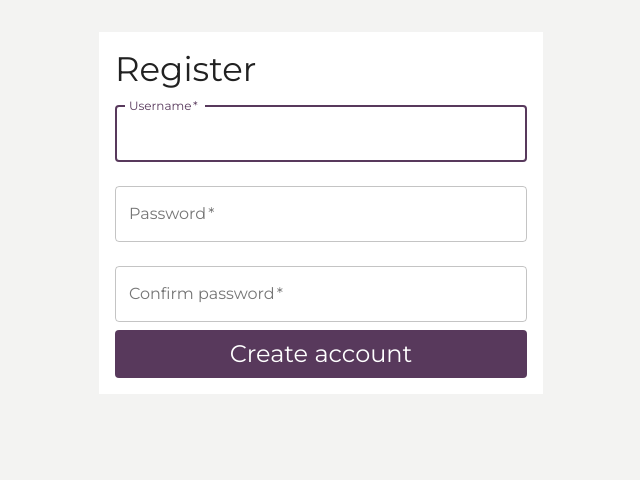
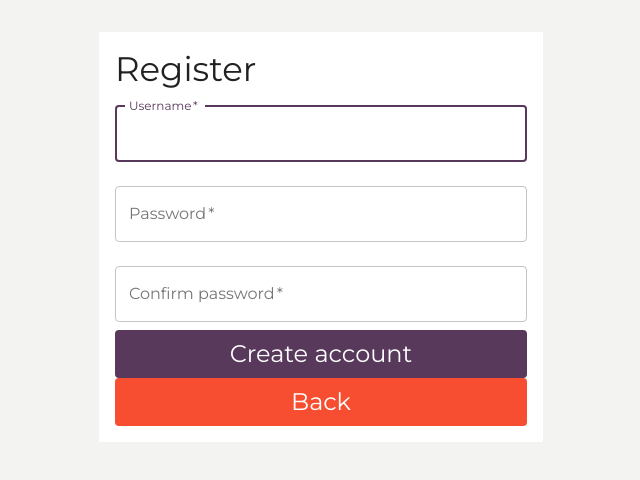
Before and after one commit to johlin5/DH2643, a React app in the folder project/client/: page /register in a window 1280 px wide. Shown: the top 480 px of the page, without its empty margins (319-959 px from the left). Built offline with nearby package versions, Linux system fonts and the light colour scheme.

Commit message:
småfix lol

```diff
--- a/project/client/src/views/profile/ProfilePresenter.tsx
+++ b/project/client/src/views/profile/ProfilePresenter.tsx
@@ -9,6 +9,7 @@ import { useEffect, useState } from "react";
 export type User = {
   biography: string | null;
   firstName: string | null;
+  lastName: string | null;
   id: string | null;
   userName: string | null;
 };
--- a/project/client/src/views/profile/ProfileView.tsx
+++ b/project/client/src/views/profile/ProfileView.tsx
@@ -5,19 +5,17 @@ type ProfileViewProps = { user: UserData | undefined; image: string };
 
 const ProfileView: React.FC<ProfileViewProps> = ({ user, image }) => {
   const classes = useStyles();
+  const { userName, firstName, lastName, biography } = user?.findUserByUserName || {};
 
   return (
     <Container component="main" className={classes.root}>
       <Card>
         <CardHeader
           avatar={<Avatar src={image} style={{ width: "50px", height: "50px", margin: 0 }} />}
-          title={
-            <Typography variant="h5">
-              {user?.findUserByUserName.userName ? user?.findUserByUserName.userName : "Username"}{" "}
-            </Typography>
-          }
-          subheader={user?.findUserByUserName.biography}
+          title={<Typography variant="h5">{userName ? userName : "Username"} </Typography>}
+          subheader={firstName && lastName ? firstName + " " + lastName : ""}
         />
+        {biography ? biography : ""}
       </Card>
     </Container>
   );
--- a/project/client/src/views/register/RegisterForm.tsx
+++ b/project/client/src/views/register/RegisterForm.tsx
@@ -3,7 +3,7 @@ import { useState, ChangeEvent } from "react";
 import { SIGN_UP } from "../../services/queries/Auth";
 import { useMutation } from "@apollo/client";
 import PrimaryButton from "../../components/PrimaryButton";
-import { PURPLE } from "../../app/theme";
+import { PURPLE, RED } from "../../app/theme";
 type FormInputs = {
   userName: string;
   password: string;
@@ -29,12 +29,13 @@ const RegisterForm: React.FC = () => {
         }
       }
     });
-    document.cookie = 'token=' + response.data.login.token;
-    document.cookie = 'userName=' + response.data.login.user.userName;
+    document.cookie = "token=" + response.data.login.token;
+    document.cookie = "userName=" + response.data.login.user.userName;
     setToken(response.data.login.token);
     setUserName(response.data.signin.user.userName);
-    history.push("/");
   };
+
+  const goBack = () => history.goBack();
 
   if (loading) {
     return <>Loading screen</>;
@@ -43,11 +44,7 @@ const RegisterForm: React.FC = () => {
   return (
     <Container component="main" maxWidth="xs" style={{ backgroundColor: "white", padding: "16px", marginTop: "32px" }}>
       <Typography variant="h4">Register</Typography>
-      <form
-        onSubmit={() => {
-          registerUser();
-        }}
-      >
+      <form onSubmit={() => registerUser()}>
         <TextField
           variant="outlined"
           margin="normal"
@@ -101,6 +98,7 @@ const RegisterForm: React.FC = () => {
           height="48px"
           onClick={() => registerUser()}
         />
+        <PrimaryButton text="Back" color={RED} variant="h5" height="48px" onClick={() => goBack()} />
         <>{error?.message}</>
       </form>
       {data && <>Created account</>}
```
